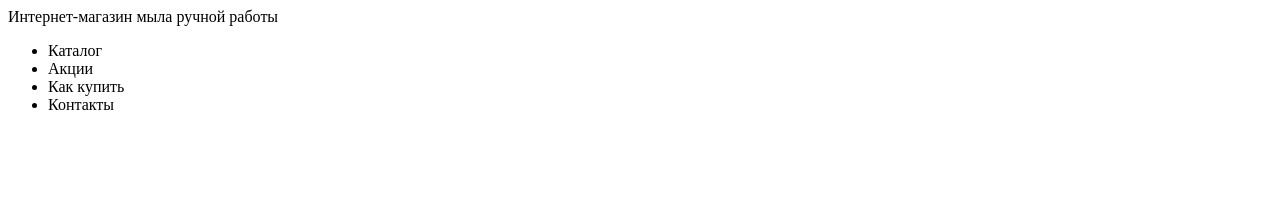
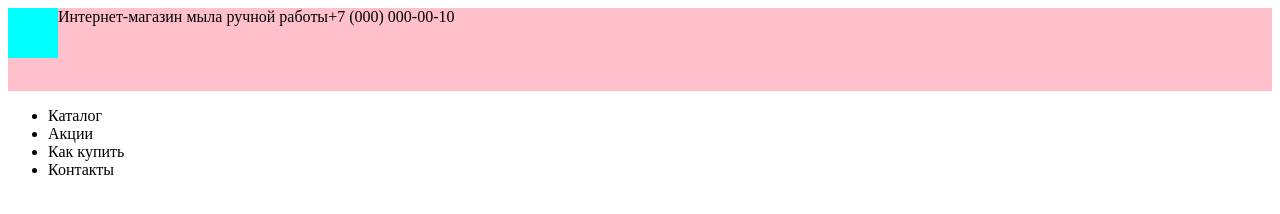
Before and after one commit to sftvov/site-mylo, a plain HTML site: page index.html in a window 1280 px wide. Drawn offline with Linux system fonts and the light colour scheme.

Commit message:
-end-of-first-day

```diff
--- a/index.html
+++ b/index.html
@@ -3,6 +3,7 @@
 	<head>
 		<meta charset="UTF-8" />
 		<meta name="viewport" content="width=device-width, initial-scale=1.0" />
+		<link rel="stylesheet" href="css/style.css" />
 		<title>Дом Мыла - мыло ручной работы!</title>
 	</head>
 	<body>
@@ -12,7 +13,7 @@
 				<div class="header__description">
 					<span>Интернет-магазин мыла ручной работы</span>
 				</div>
-				<div class="header__contacts"></div>
+				<div class="header__contacts"><span>+7 (000) 000-00-10</span></div>
 			</div>
 			<div class="header__menu">
 				<ul>
--- /dev/null
+++ b/scss/style.scss
@@ -0,0 +1,13 @@
+.header {
+	&__top {
+		display: flex;
+		flex: 1;
+		height: 83px;
+		background-color: pink;
+	}
+	&__logo {
+		width: 50px;
+		height: 50px;
+		background-color: aqua;
+	}
+}
```
Also changed, not shown: css/style.css (added), style.css (deleted).
